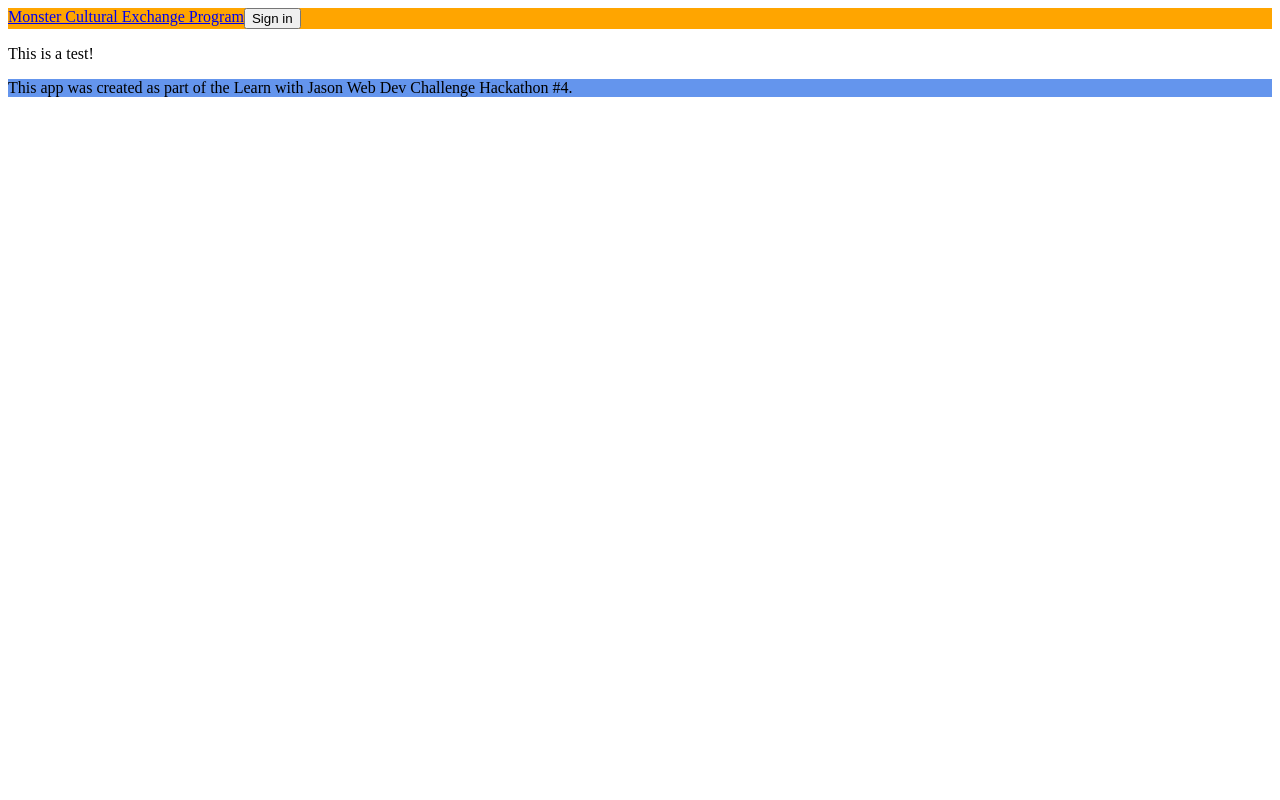
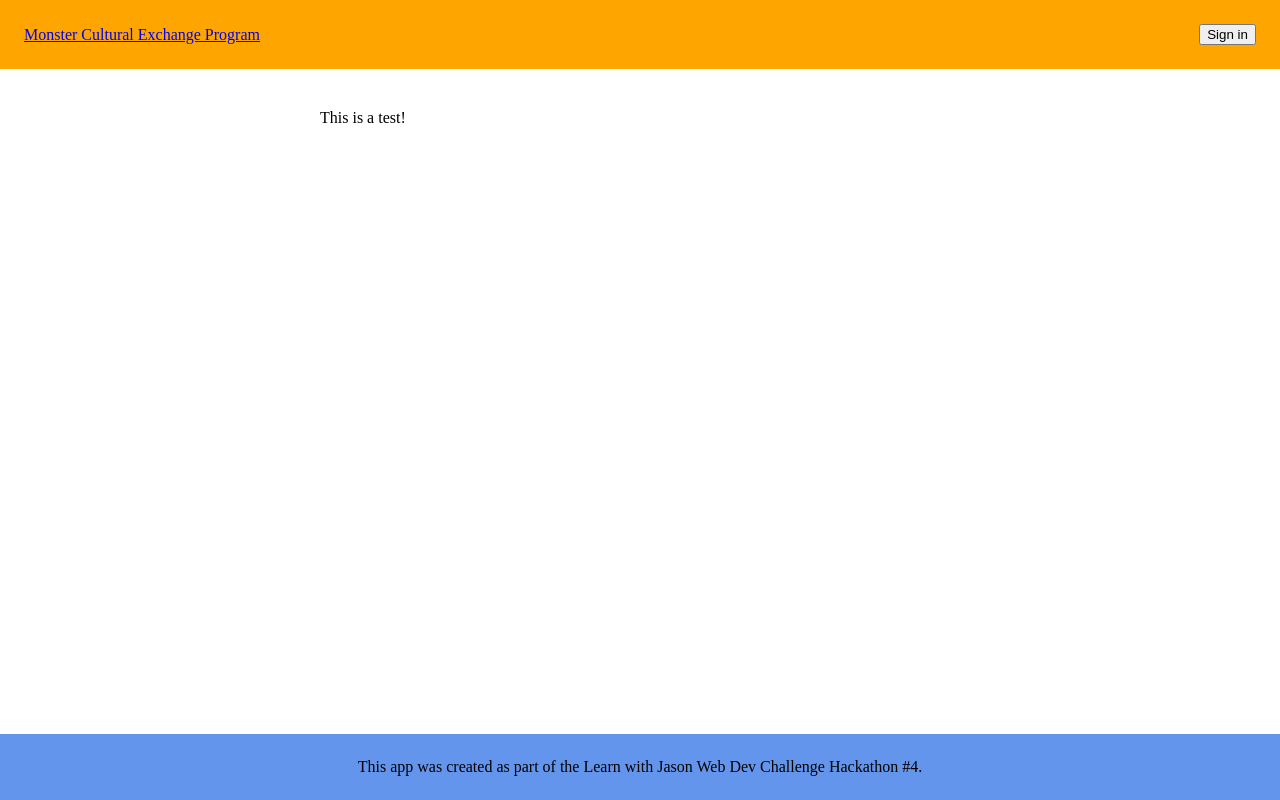
Before and after one commit to meganesu/lwj-hackathon-4-monsters, a React (Vite) app: page /matches in a window 1280 px wide. Built offline with nearby package versions, Linux system fonts and the light colour scheme; no server answers.

Commit message:
fix: apply some basic styles to make page layout less of a hot mess

```diff
--- a/src/index.css
+++ b/src/index.css
@@ -1,78 +1,3 @@
-/* @tailwind base;
-@tailwind components;
-@tailwind utilities;
-
-@layer base {
-  :root {
-    --background: 0 0% 100%;
-    --foreground: 240 10% 3.9%;
-
-    --card: 0 0% 100%;
-    --card-foreground: 240 10% 3.9%;
-
-    --popover: 0 0% 100%;
-    --popover-foreground: 240 10% 3.9%;
-
-    --primary: 240 5.9% 10%;
-    --primary-foreground: 0 0% 98%;
-
-    --secondary: 240 4.8% 95.9%;
-    --secondary-foreground: 240 5.9% 10%;
-
-    --muted: 240 4.8% 95.9%;
-    --muted-foreground: 240 3.8% 46.1%;
-
-    --accent: 240 4.8% 95.9%;
-    --accent-foreground: 240 5.9% 10%;
-
-    --destructive: 0 84.2% 60.2%;
-    --destructive-foreground: 0 0% 98%;
-
-    --border: 240 5.9% 90%;
-    --input: 240 5.9% 90%;
-    --ring: 240 10% 3.9%;
-
-    --radius: 0.5rem;
-  }
-
-  @media (prefers-color-scheme: dark) {
-    :root {
-      --background: 240 10% 3.9%;
-      --foreground: 0 0% 98%;
-
-      --card: 240 10% 3.9%;
-      --card-foreground: 0 0% 98%;
-
-      --popover: 240 10% 3.9%;
-      --popover-foreground: 0 0% 98%;
-
-      --primary: 0 0% 98%;
-      --primary-foreground: 240 5.9% 10%;
-
-      --secondary: 240 3.7% 15.9%;
-      --secondary-foreground: 0 0% 98%;
-
-      --muted: 240 3.7% 15.9%;
-      --muted-foreground: 240 5% 64.9%;
-
-      --accent: 240 3.7% 15.9%;
-      --accent-foreground: 0 0% 98%;
-
-      --destructive: 0 62.8% 30.6%;
-      --destructive-foreground: 0 0% 98%;
-
-      --border: 240 3.7% 15.9%;
-      --input: 240 3.7% 15.9%;
-      --ring: 240 4.9% 83.9%;
-    }
-  }
+body {
+  margin: 0;
 }
-
-@layer base {
-  * {
-    @apply border-border;
-  }
-  body {
-    @apply bg-background text-foreground;
-  }
-} */
--- a/src/routes/root.css
+++ b/src/routes/root.css
@@ -1,16 +1,33 @@
 header {
   display: flex;
+  justify-content: space-between;
+  align-items: center;
   background-color: orange;
+  padding: 1.5em;
+}
+
+nav {
+  display: flex;
+  align-items: center;
+  gap: 1em;
 }
 
 footer {
   background-color: cornflowerblue;
+  text-align: center;
+  padding: 1.5em;
 }
 
 main {
   flex-grow: 1;
+  width: 100%;
+  max-width: 80ch;
+  margin: auto;
+  padding: 1.5em;
 }
 
-.page-wrapper {
+#page-wrapper {
   display: flex;
+  flex-direction: column;
+  height: 100vh;
 }
```
